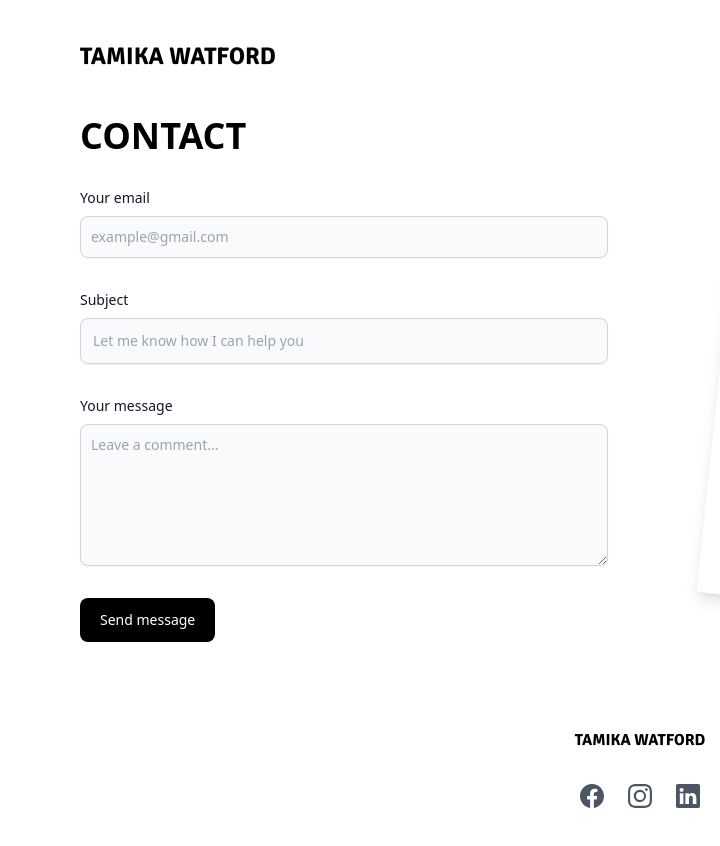
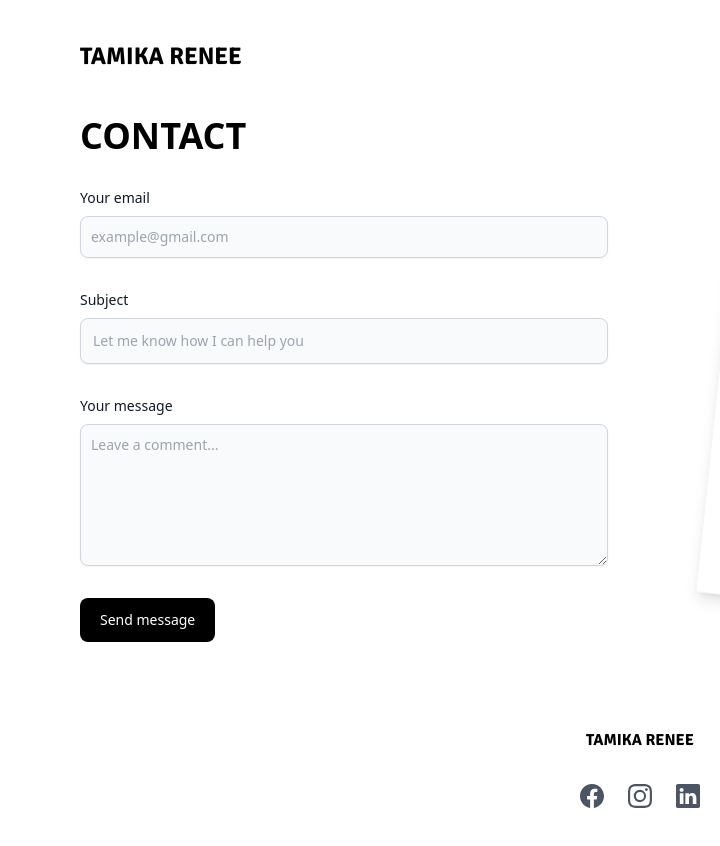
Before and after one commit to zackkb/boopy-photo, a website: page public/contact.html in a window 1280 px wide. Shown: the full height of the page, 0-720 px from the left. Drawn offline with nearby package versions, Linux system fonts and the light colour scheme; some packages are replaced by stand-ins of ours; grey boxes are pictures that could not be loaded; a script that the page names is missing.

Commit message:
changing name
changing names

```diff
--- a/public/contact.html
+++ b/public/contact.html
@@ -4,8 +4,8 @@
     <meta charset="UTF-8" />
     <meta http-equiv="X-UA-Compatible" content="IE=edge" />
     <meta name="viewport" content="width=device-width, initial-scale=1.0" />
-    <title>Tamika Watford - Contact</title>
-    <meta name="description" content="Hello there, I'm Tamika Watford." />
+    <title>Tamika Renee - Contact</title>
+    <meta name="description" content="Hello there, I'm Tamika Renee." />
     <link rel="icon" type="image/x-icon" href="./assets/favicon.ico" />
     <link rel="stylesheet" href="output.css" />
     <script src="//cdn.jsdelivr.net/npm/sweetalert2@11"></script>
@@ -30,7 +30,7 @@
         >
           <div class="mr-4 md:mr-8">
             <a href="index.html" class="text-2xl font-signika font-bold"
-              >TAMIKA WATFORD</a
+              >TAMIKA RENEE</a
             >
           </div>
           <div class="ml-auto md:hidden flex items-center justify-start">
@@ -178,7 +178,7 @@
       <div class="max-w-screen-xl py-16 mx-auto">
         <div class="grid grid-cols-1 gap-8 text-center mx-auto">
           <div>
-            <p class="font-signika"><b>TAMIKA WATFORD</b></p>
+            <p class="font-signika"><b>TAMIKA RENEE</b></p>
             <div class="flex mx-auto">
               <div
                 class="mx-auto space-x-6 flex mt-8 text-gray-600 dark:text-gray-300"
```
Also changed, not shown: public/about_me.html (+3 -3 lines), public/index.html (+4 -4 lines).
